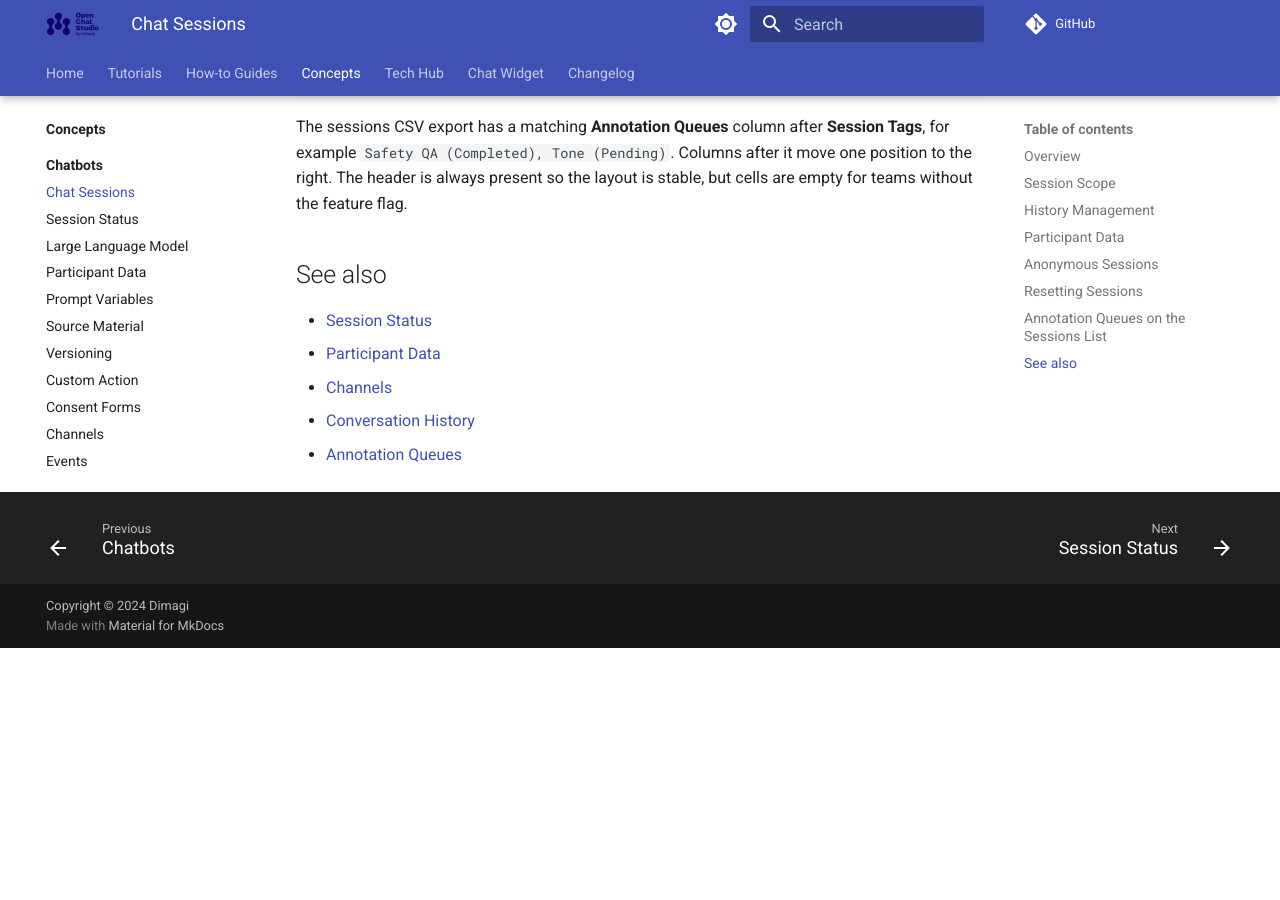
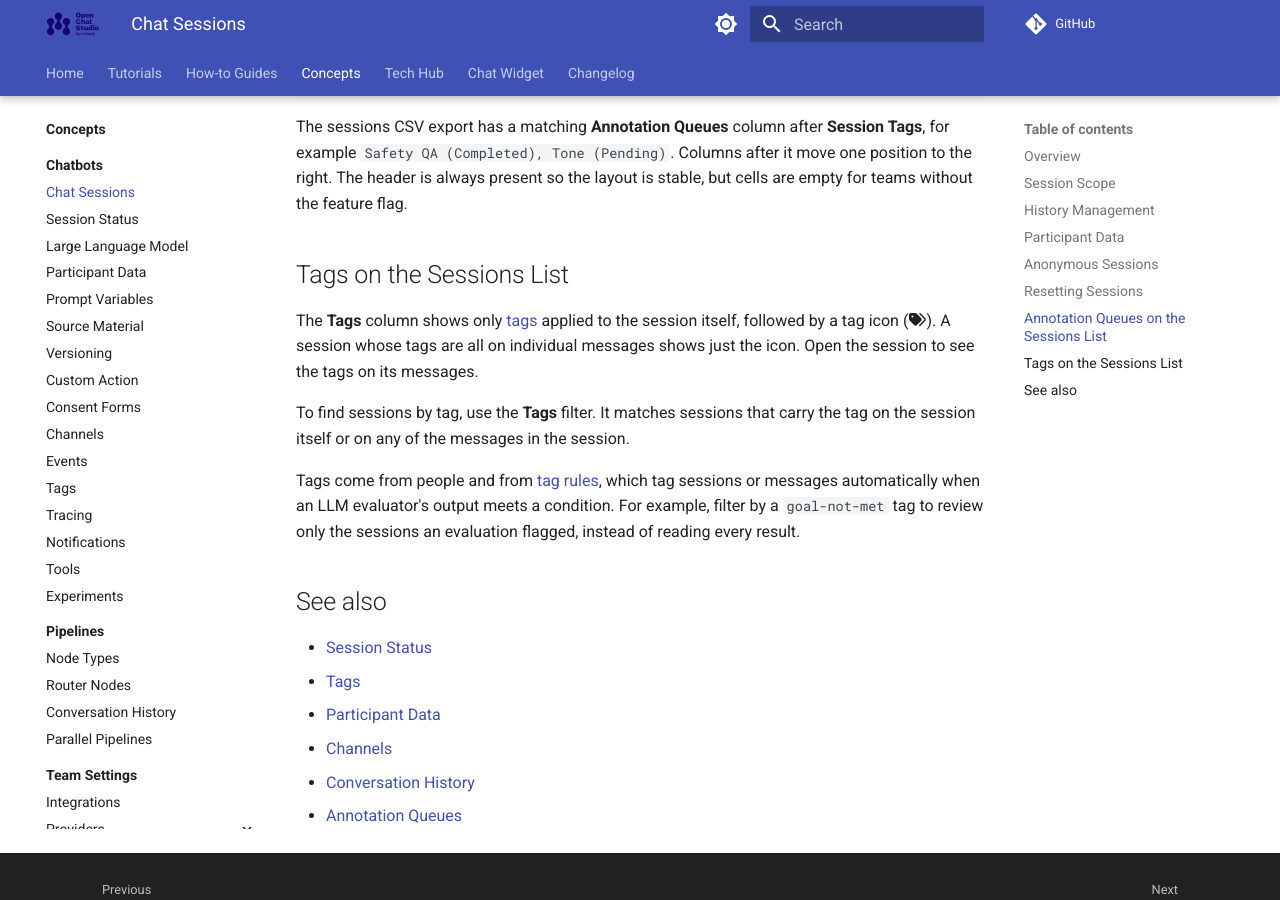
Before and after one commit to dimagi/open-chat-studio-docs, an MkDocs documentation site: the page built from docs/concepts/sessions.md, in a window 1280 px wide and 900 px high, scrolled down 2350 px. Built offline with MkDocs 1.6.1 and Material for MkDocs 9.7.7, drawn with Linux system fonts in a browser that asks for light colours; a script that is not in the unit is left out; comment, search, counter and statistics services are not loaded; before the commit the page ends 2998 px from its top, so only the background shows below that.

Commit message:
Findablity- Document where tag rule tags appear in OCS.
Add a "Tags on the Sessions List" section to the sessions page. The Tags column shows ONLY tags on the session itself, so a session with
tags only on messages shows just the tag icon.

```diff
--- a/docs/concepts/sessions.md
+++ b/docs/concepts/sessions.md
@@ -75,9 +75,22 @@
 Columns after it move one position to the right.
 The header is always present so the layout is stable, but cells are empty for teams without the feature flag.
 
+## Tags on the Sessions List
+
+The **Tags** column shows only [tags](tags.md) applied to the session itself, followed by a tag icon (:fontawesome-solid-tags:).
+A session whose tags are all on individual messages shows just the icon.
+Open the session to see the tags on its messages.
+
+To find sessions by tag, use the **Tags** filter.
+It matches sessions that carry the tag on the session itself or on any of the messages in the session.
+
+Tags come from people and from [tag rules](evaluations/tag_rules.md), which tag sessions or messages automatically when an LLM evaluator's output meets a condition.
+For example, filter by a `goal-not-met` tag to review only the sessions an evaluation flagged, instead of reading every result.
+
 ## See also
 
 - [Session Status](session_status.md)
+- [Tags](tags.md)
 - [Participant Data](participant_data.md)
 - [Channels](channels.md)
 - [Conversation History](pipelines/history.md)
```
Also changed, not shown: docs/concepts/evaluations/tag_rules.md (+4 -0 lines), docs/concepts/tags.md (+2 -1 lines), docs/how-to/evaluations/add-tag-rules.md (+2 -0 lines).
